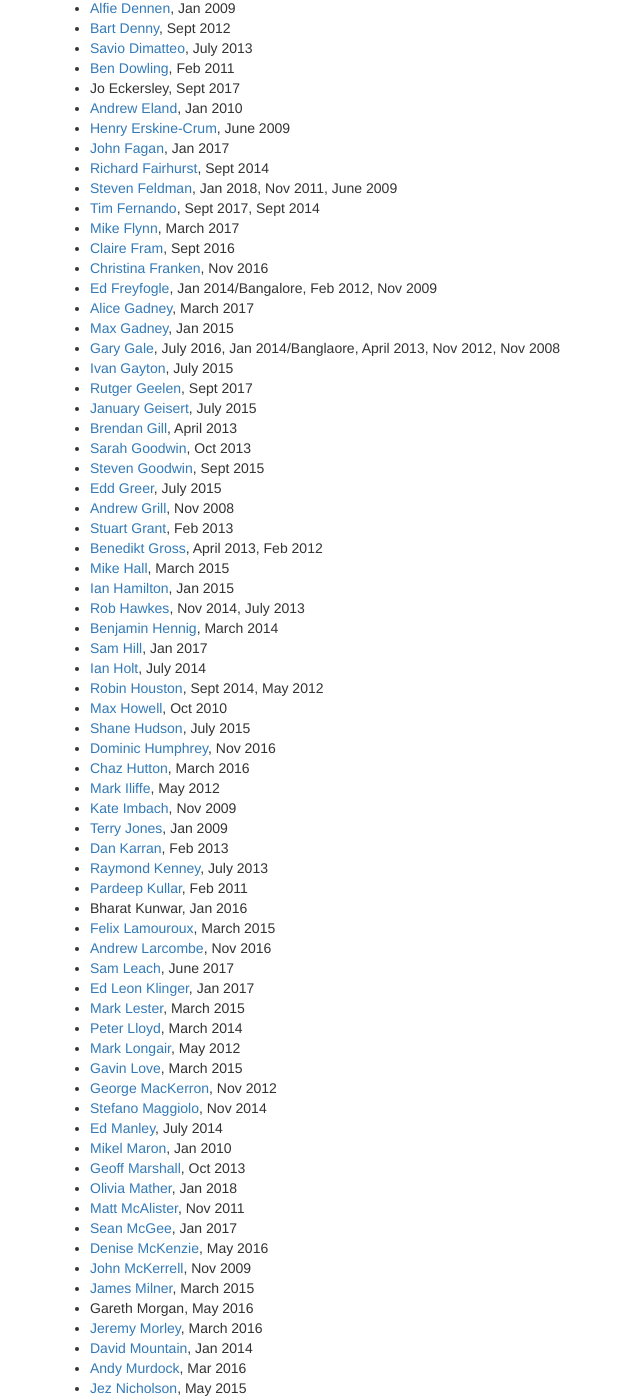
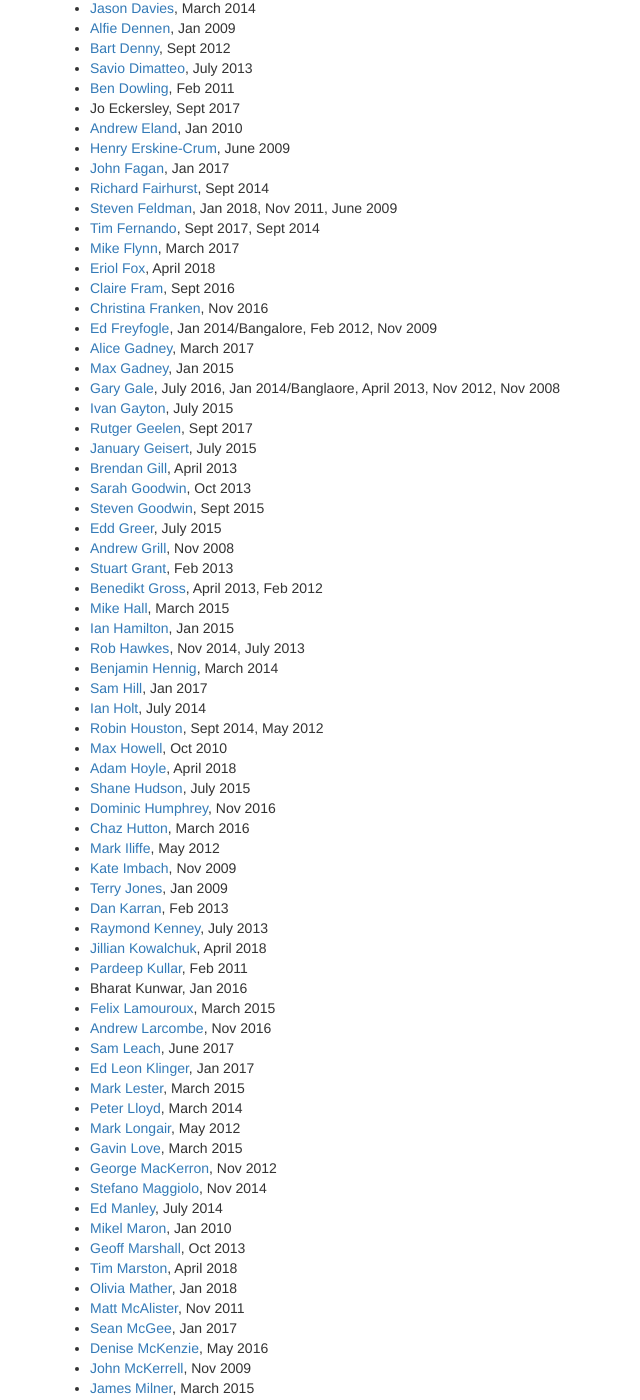
Before and after one commit to geomob/geomob-website, a Jekyll site: the page built from past-speakers.html, in a window 1280 px wide and 1400 px high, scrolled down 1594 px. Shown: the whole window, without its empty margins (0-640 px from the left). Built offline with Jekyll 4.4.1, drawn with Linux system fonts in a browser that asks for light colours; comment, search, counter and statistics services are not loaded; some of the changed text lies outside the part shown.

Commit message:
add April 2018 speakers

```diff
--- a/past-speakers.html
+++ b/past-speakers.html
@@ -14,6 +14,7 @@ Since March 2014, at each #geomob the audience votes on best speaker, the winner
 <p/>
 <strong>SplashMaps best speaker award winners:</strong>
 <ul>
+  <li><a href="https://twitter.com/phobeo">Ricardo Varela</a>, April 2018</li>
   <li></a><a href="https://twitter.com/ninachinoo">Nina Tumanishvili</a>, Jan 2018 (tied)</li>
   <li><a href="https://twitter.com/stevenfeldman">Steven Feldman</a>, Jan 2018 (tied)</li>
   <li><a href="https://github.com/DanielJohnBenton">Daniel John Benton</a>, Oct 2017</li>
@@ -95,6 +96,7 @@ Since March 2014, at each #geomob the audience votes on best speaker, the winner
   <li><a href="https://twitter.com/stevenfeldman">Steven Feldman</a>, Jan 2018, Nov 2011, June 2009</li>
   <li><a href="https://twitter.com/timfernando">Tim Fernando</a>, Sept 2017, Sept 2014</li>
   <li><a href="https://www.linkedin.com/in/mi5ke/">Mike Flynn</a>, March 2017</li>
+  <li><a href="https://twitter.com/EriolDoesDesign">Eriol Fox</a>, April 2018</li>
   <li><a href="https://twitter.com/claire_fram">Claire Fram</a>, Sept 2016</li>
   <li><a href="https://twitter.com/DScientificly">Christina Franken</a>, Nov 2016</li>
   <li><a href="https://twitter.com/freyfogle">Ed Freyfogle</a>, Jan 2014/Bangalore, Feb 2012, Nov 2009</li>
@@ -119,6 +121,7 @@ Since March 2014, at each #geomob the audience votes on best speaker, the winner
   <li><a href="https://twitter.com/IanHolt">Ian Holt</a>, July 2014</li>
   <li><a href="https://twitter.com/robinhouston">Robin Houston</a>, Sept 2014, May 2012</li>
   <li><a href="https://twitter.com/mxcl">Max Howell</a>, Oct 2010</li>
+  <li><a href="https://twitter.com/adamhoyle">Adam Hoyle</a>, April 2018</li>
   <li><a href="https://twitter.com/ShaneHudson">Shane Hudson</a>, July 2015</li>
   <li><a href="https://twitter.com/dominijk">Dominic Humphrey</a>, Nov 2016</li>
   <li><a href="https://twitter.com/chazhutton">Chaz Hutton</a>, March 2016</li>
@@ -127,6 +130,7 @@ Since March 2014, at each #geomob the audience votes on best speaker, the winner
   <li><a href="https://twitter.com/terrycojones">Terry Jones</a>, Jan 2009</li>
   <li><a href="https://twitter.com/dankarran">Dan Karran</a>, Feb 2013</li>
   <li><a href="https://twitter.com/raymondkenney">Raymond Kenney</a>, July 2013</li>
+  <li><a href="https://twitter.com/kowalchuk_jill">Jillian Kowalchuk</a>, April 2018</li>
   <li><a href="https://twitter.com/kullar">Pardeep Kullar</a>, Feb 2011</li>
   <li>Bharat Kunwar, Jan 2016</li>
   <li><a href="https://twitter.com/FelixLamouroux">Felix Lamouroux</a>, March 2015</li>
@@ -142,6 +146,7 @@ Since March 2014, at each #geomob the audience votes on best speaker, the winner
   <li><a href="https://twitter.com/edthink">Ed Manley</a>, July 2014</li>
   <li><a href="https://twitter.com/mikel">Mikel Maron</a>, Jan 2010</li>
   <li><a href="https://twitter.com/geofftech">Geoff Marshall</a>, Oct 2013</li>
+  <li><a href="https://twitter.com/timmarston">Tim Marston</a>, April 2018</li>
   <li><a href="https://www.linkedin.com/in/olivia-mather-4b64a2141/">Olivia Mather</a>, Jan 2018</li>
   <li><a href="https://twitter.com/mattmcalister">Matt McAlister</a>, Nov 2011</li>
   <li><a href="https://twitter.com/HertsWestUK">Sean McGee</a>, Jan 2017</li>
@@ -212,7 +217,7 @@ Since March 2014, at each #geomob the audience votes on best speaker, the winner
   <li><a href="https://twitter.com/tsyrklevich">Eugene Tsyrklevich</a>, Oct 2010</li>
   <li><a href="https://twitter.com/ninachinoo">Nina Tumanishvili</a>, Jan 2018, March 2015</li>
   <li><a href="https://twitter.com/EmilLondon">Emil Vaughn</a>, March 2014</li>
-  <li><a href="https://twitter.com/phobeo">Ricardo Varela</a>, March 2016</li>
+  <li><a href="https://twitter.com/phobeo">Ricardo Varela</a>, April 2018, March 2016</li>
   <li><a href="https://twitter.com/veltman">Noah Veltman</a>, July 2013</li>
   <li><a href="https://twitter.com/simonw">Simon Willison</a>, Feb 2013</li>
   <li><a href="https://twitter.com/oobr">Roland Wagner</a>, March 2017</li>
```
